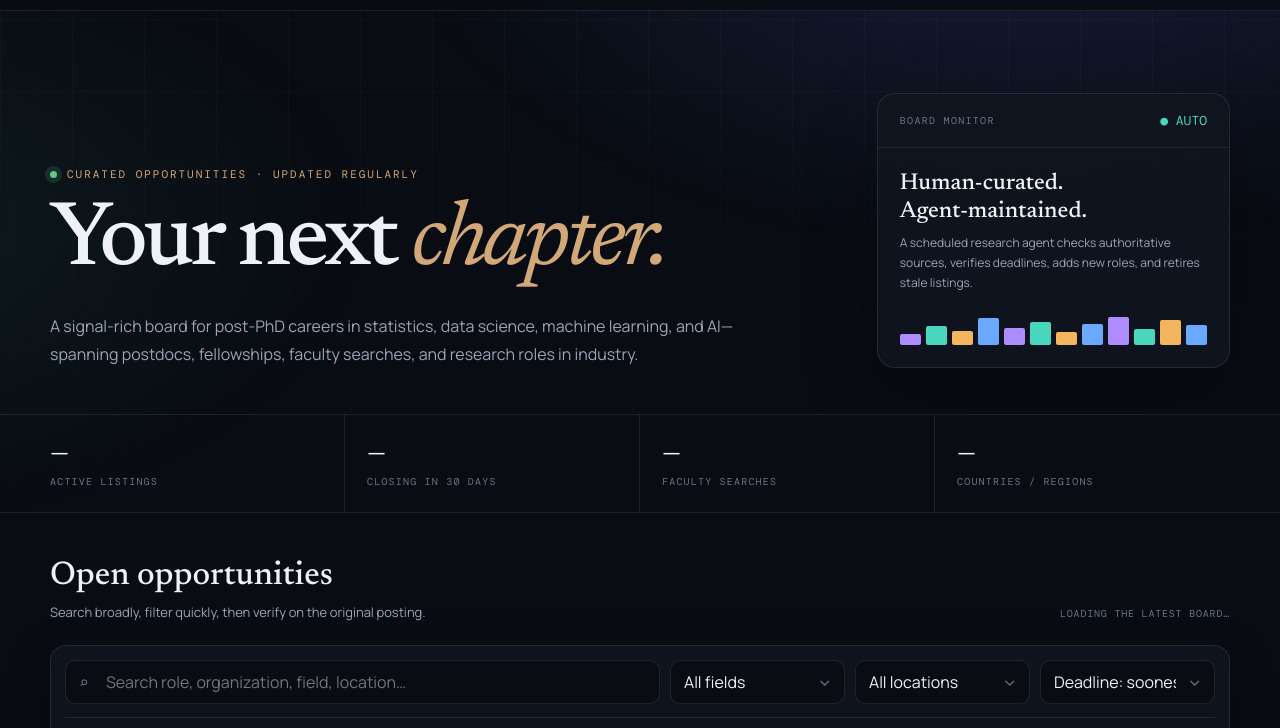
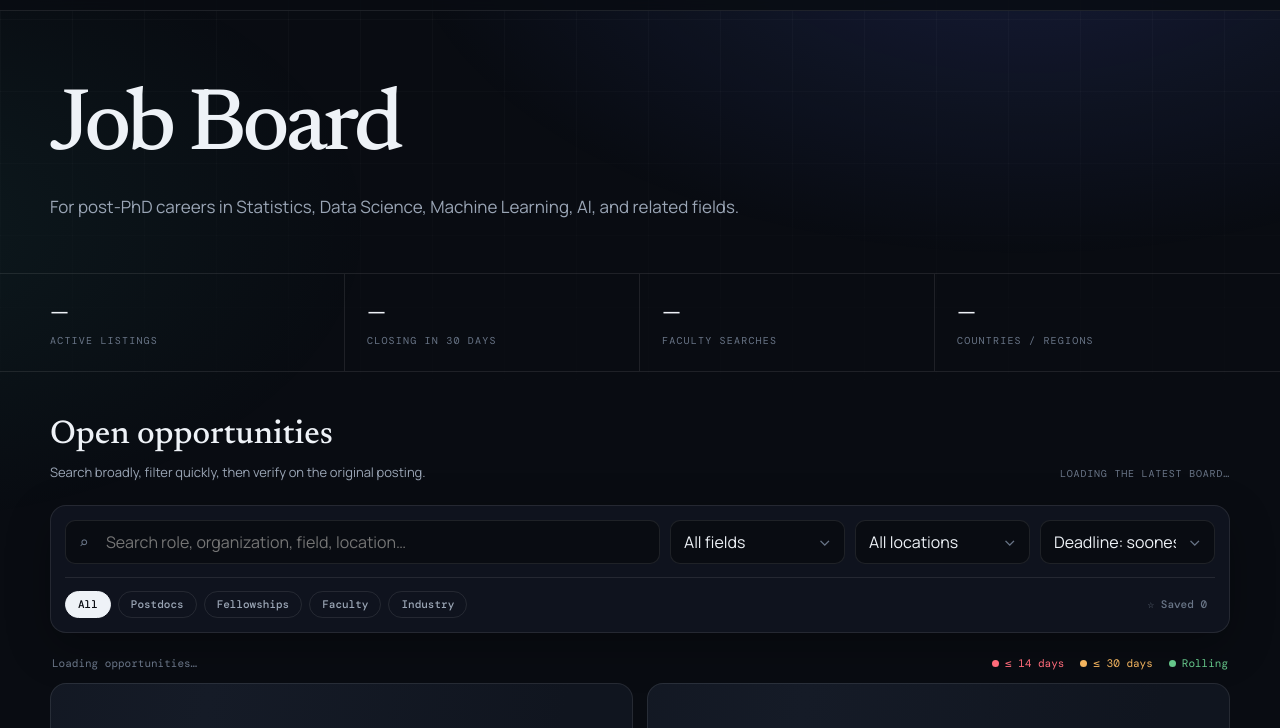
Before and after one commit to harsh-parikh/harsh-parikh.github.io, a plain HTML site: page jobs.html in a window 1280 px wide. Shown: the part 53-781 px from the top of the page. Drawn offline with nearby package versions, Linux system fonts and the light colour scheme; a web font is replaced by a local one.

Commit message:
Simplify job board heading

```diff
--- a/jobs.html
+++ b/jobs.html
@@ -3,8 +3,8 @@
 <head>
 <meta charset="UTF-8">
 <meta name="viewport" content="width=device-width, initial-scale=1.0">
-    <meta name="description" content="A curated, regularly updated board of post-PhD opportunities in statistics, data science, machine learning, and artificial intelligence.">
-    <title>Post-PhD Job Board · Harsh Parikh</title>
+<meta name="description" content="A job board for post-PhD careers in Statistics, Data Science, Machine Learning, AI, and related fields.">
+<title>Job Board · Harsh Parikh</title>
 
 <link rel="preconnect" href="https://fonts.googleapis.com">
 <link rel="preconnect" href="https://fonts.gstatic.com" crossorigin>
@@ -71,26 +71,10 @@ button{color:inherit}
 .nav-link{padding:0 14px}
 .theme-button{width:36px;cursor:pointer}
 .nav-link:hover,.theme-button:hover{color:var(--text);border-color:var(--line-strong);transform:translateY(-1px)}
-.hero{padding:82px 0 46px;position:relative;overflow:hidden}
-.hero-grid{display:grid;grid-template-columns:minmax(0,1.5fr) minmax(280px,.7fr);gap:70px;align-items:end}
-.eyebrow{font:400 11px/1 var(--mono);text-transform:uppercase;letter-spacing:.18em;color:var(--accent);display:flex;align-items:center;gap:10px;margin-bottom:22px}
-.live-dot{width:7px;height:7px;border-radius:99px;background:var(--open);box-shadow:0 0 0 5px color-mix(in srgb,var(--open) 15%,transparent)}
-h1{font:500 clamp(50px,8vw,91px)/.9 var(--serif);letter-spacing:-.045em;margin:0;max-width:800px}
-h1 em{font-weight:400;color:var(--accent)}
-.hero-copy{font-size:16px;line-height:1.75;color:var(--muted);max-width:700px;margin:28px 0 0}
-.hero-aside{border:1px solid var(--line);border-radius:18px;background:color-mix(in srgb,var(--surface) 88%,transparent);box-shadow:0 24px 70px var(--shadow);overflow:hidden}
-.aside-top{padding:20px 22px;border-bottom:1px solid var(--line);display:flex;align-items:center;justify-content:space-between}
-.aside-label{font:400 10px/1 var(--mono);color:var(--dim);letter-spacing:.13em;text-transform:uppercase}
-.robot-mark{font:400 13px/1 var(--mono);color:var(--postdoc)}
-.aside-body{padding:22px}
-.aside-body strong{font:500 23px/1.2 var(--serif);display:block;margin-bottom:8px}
-.aside-body p{font-size:12px;line-height:1.65;color:var(--muted);margin:0}
-.signal{display:grid;grid-template-columns:repeat(12,1fr);gap:5px;margin-top:22px;align-items:end;height:30px}
-.signal span{border-radius:2px;background:var(--line-strong);height:var(--h)}
-.signal span:nth-child(4n+1){background:var(--faculty)}
-.signal span:nth-child(4n+2){background:var(--postdoc)}
-.signal span:nth-child(4n+3){background:var(--fellowship)}
-.signal span:nth-child(4n+4){background:var(--industry)}
+.hero{padding:76px 0 52px}
+.hero-copy-wrap{max-width:850px}
+h1{font:500 clamp(52px,8vw,88px)/.95 var(--serif);letter-spacing:-.045em;margin:0}
+.hero-copy{font-size:17px;line-height:1.7;color:var(--muted);max-width:760px;margin:22px 0 0}
 
 .stats{border-top:1px solid var(--line);border-bottom:1px solid var(--line)}
 .stats .shell{display:grid;grid-template-columns:repeat(4,1fr)}
@@ -177,10 +161,10 @@ footer{border-top:1px solid var(--line);padding:32px 0 48px;color:var(--dim);fon
 .footer-row{display:flex;justify-content:space-between;gap:20px;align-items:center}
 .footer-row a{text-underline-offset:3px}
 @media(max-width:900px){
-  .hero{padding-top:58px}.hero-grid{grid-template-columns:1fr;gap:38px}.hero-aside{max-width:440px}.job-grid{grid-template-columns:1fr}.search-row{grid-template-columns:1fr 1fr}.search-wrap{grid-column:1/-1}.stats .shell{grid-template-columns:repeat(2,1fr)}.stat:nth-child(2){border-right:0}.stat:nth-child(-n+2){border-bottom:1px solid var(--line)}.stat:nth-child(3){padding-left:0}
+  .hero{padding-top:58px}.job-grid{grid-template-columns:1fr}.search-row{grid-template-columns:1fr 1fr}.search-wrap{grid-column:1/-1}.stats .shell{grid-template-columns:repeat(2,1fr)}.stat:nth-child(2){border-right:0}.stat:nth-child(-n+2){border-bottom:1px solid var(--line)}.stat:nth-child(3){padding-left:0}
 }
 @media(max-width:600px){
-  .shell{width:min(calc(100% - 28px),var(--max))}.topbar{height:58px}.brand{font-size:16px}.brand-mark{width:28px;height:28px}.nav-link{display:none}.hero{padding:48px 0 36px}h1{font-size:53px}.hero-copy{font-size:14px}.stats .shell{grid-template-columns:1fr 1fr}.stat{padding:18px 12px}.stat-value{font-size:24px}.board{padding-top:34px}.board-head{align-items:flex-start;flex-direction:column}.updated{text-align:left}.search-row{grid-template-columns:1fr}.search-wrap{grid-column:auto}.filter-row{align-items:flex-start;flex-direction:column}.saved-toggle{padding-left:0}.job-card{padding:19px;min-height:0}.job-card h3{font-size:18px;margin-right:25px}.meta{grid-template-columns:1fr}.apply{justify-content:center;width:100%;margin-top:5px}.legend{display:none}.board-note,.footer-row{align-items:flex-start;flex-direction:column}.submit-link{width:100%;text-align:center}
+  .shell{width:min(calc(100% - 28px),var(--max))}.topbar{height:58px}.brand{font-size:16px}.brand-mark{width:28px;height:28px}.nav-link{display:none}.hero{padding:46px 0 34px}h1{font-size:54px}.hero-copy{font-size:14px}.stats .shell{grid-template-columns:1fr 1fr}.stat{padding:18px 12px}.stat-value{font-size:24px}.board{padding-top:34px}.board-head{align-items:flex-start;flex-direction:column}.updated{text-align:left}.search-row{grid-template-columns:1fr}.search-wrap{grid-column:auto}.filter-row{align-items:flex-start;flex-direction:column}.saved-toggle{padding-left:0}.job-card{padding:19px;min-height:0}.job-card h3{font-size:18px;margin-right:25px}.meta{grid-template-columns:1fr}.apply{justify-content:center;width:100%;margin-top:5px}.legend{display:none}.board-note,.footer-row{align-items:flex-start;flex-direction:column}.submit-link{width:100%;text-align:center}
 
 }
 @media(prefers-reduced-motion:reduce){*,*::before,*::after{scroll-behavior:auto!important;animation:none!important;transition:none!important}}
@@ -199,23 +183,11 @@ footer{border-top:1px solid var(--line);padding:32px 0 48px;color:var(--dim);fon
 
 <main>
   <section class="hero">
-    <div class="shell hero-grid">
-      <div>
-        <div class="eyebrow"><span class="live-dot"></span>Curated opportunities · updated regularly</div>
-        <h1>Your next <em>chapter.</em></h1>
-        <p class="hero-copy">A signal-rich board for post-PhD careers in statistics, data science, machine learning, and AI—spanning postdocs, fellowships, faculty searches, and research roles in industry.</p>
+    <div class="shell">
+      <div class="hero-copy-wrap">
+        <h1>Job Board</h1>
+        <p class="hero-copy">For post-PhD careers in Statistics, Data Science, Machine Learning, AI, and related fields.</p>
       </div>
-      <aside class="hero-aside" aria-label="About the updater">
-        <div class="aside-top"><span class="aside-label">Board monitor</span><span class="robot-mark">● AUTO</span></div>
-        <div class="aside-body">
-          <strong>Human-curated.<br>Agent-maintained.</strong>
-          <p>A scheduled research agent checks authoritative sources, verifies deadlines, adds new roles, and retires stale listings.</p>
-          <div class="signal" aria-hidden="true">
-            <span style="--h:35%"></span><span style="--h:62%"></span><span style="--h:46%"></span><span style="--h:88%"></span><span style="--h:55%"></span><span style="--h:76%"></span><span style="--h:42%"></span><span style="--h:68%"></span><span style="--h:92%"></span><span style="--h:52%"></span><span style="--h:81%"></span><span style="--h:64%"></span>
-          </div>
-        </div>
-      </aside>
-
     </div>
   </section>
 
```
Also changed, not shown: index.html (+1 -1 lines).
